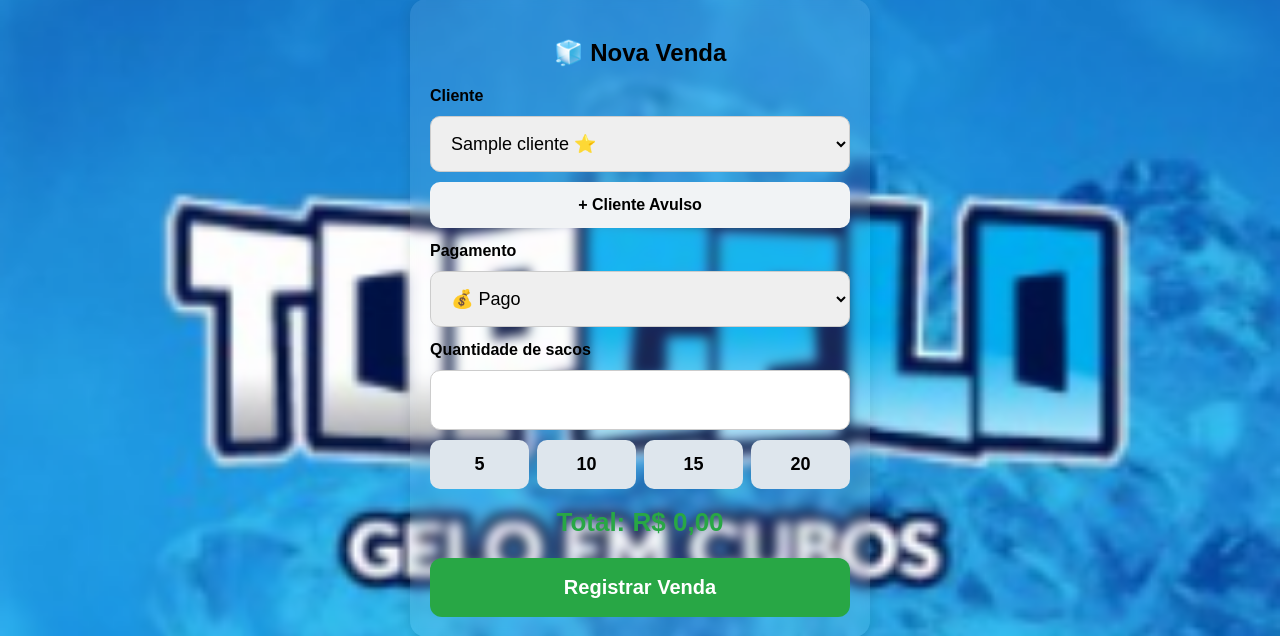
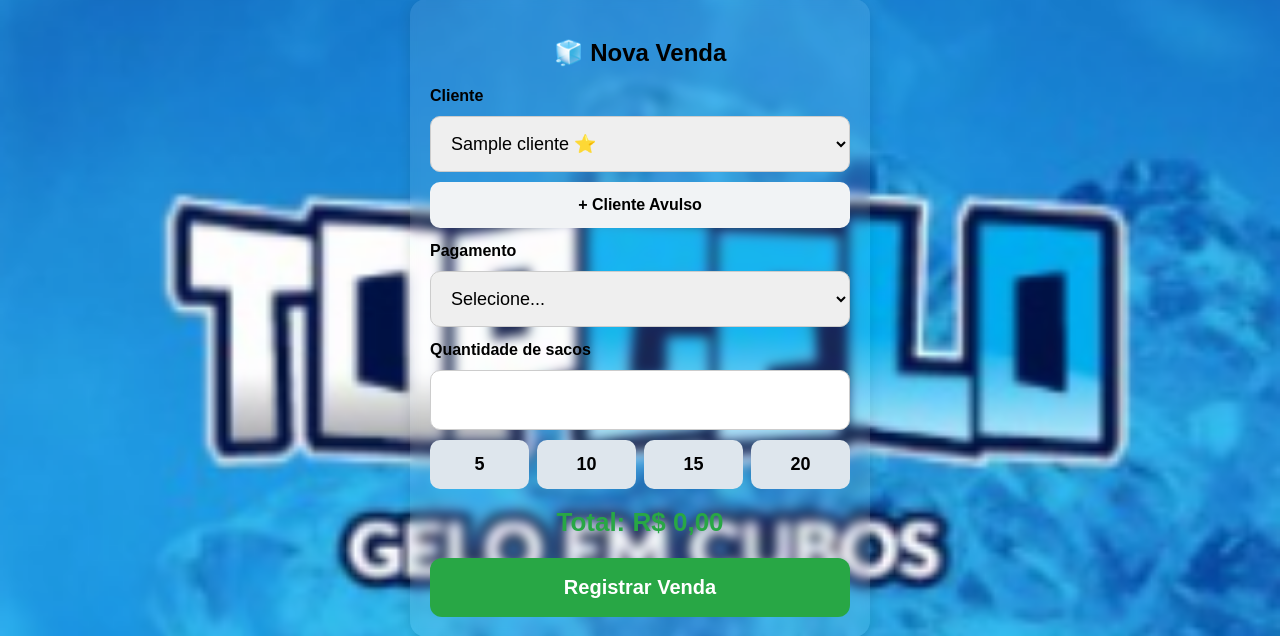
Before and after one commit to SESLLEY/PROJETO-GELO, a Django app: page / in a window 1280 px wide. Shown: the part 16-652 px from the top of the page. Run offline with Django 5.2, Linux system fonts and the light colour scheme; tables that the repository leaves empty hold one stand-in row (values such as "Sample post").

Commit message:
Corrige campo de pagamento obrigatório na venda rápida

```diff
--- a/estoque/templates/estoque/venda_rapida.html
+++ b/estoque/templates/estoque/venda_rapida.html
@@ -193,7 +193,12 @@
 
              <label>Pagamento</label>
 
-        <select name="pago">
+         <select name="pago" required>
+
+
+            <option value="" selected disabled>
+                Selecione...
+             </option>
 
              <option value="True">
                  💰 Pago
```
Lines whose indentation alone changed are shown as unchanged.
